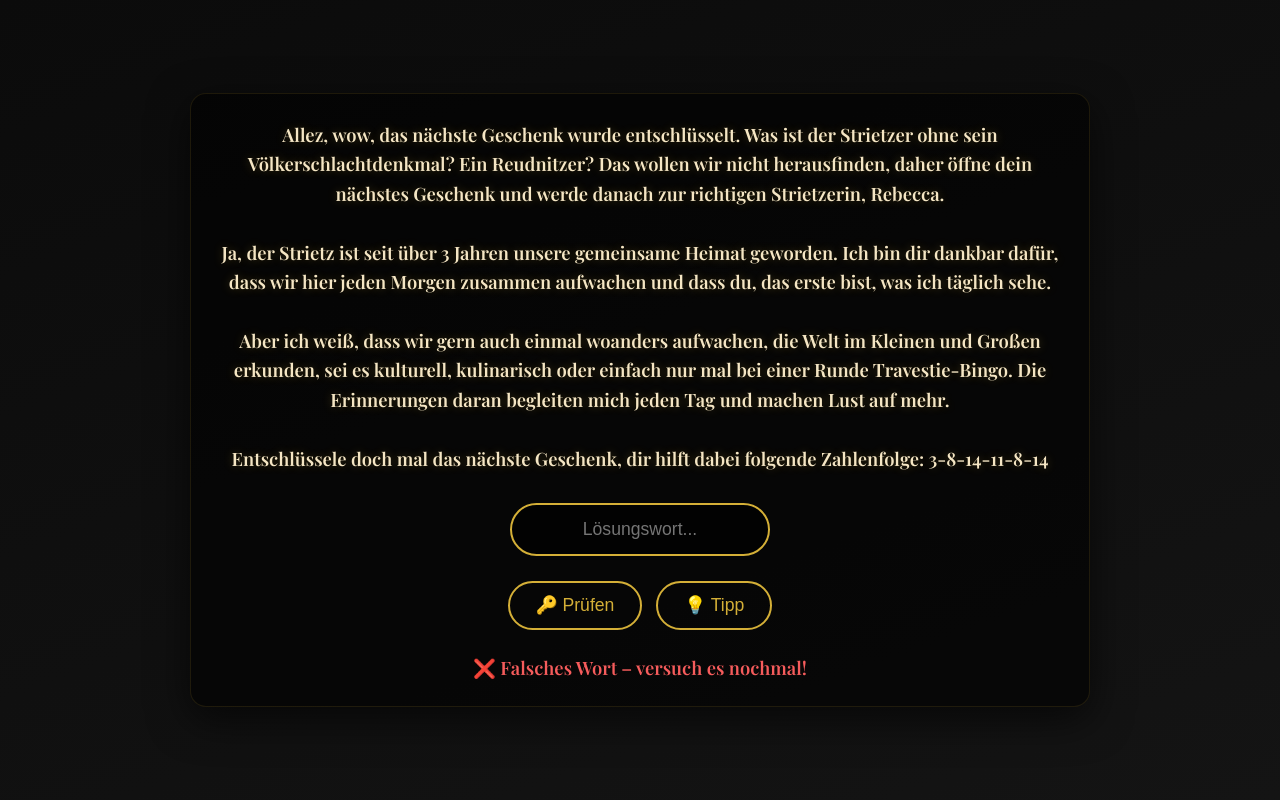
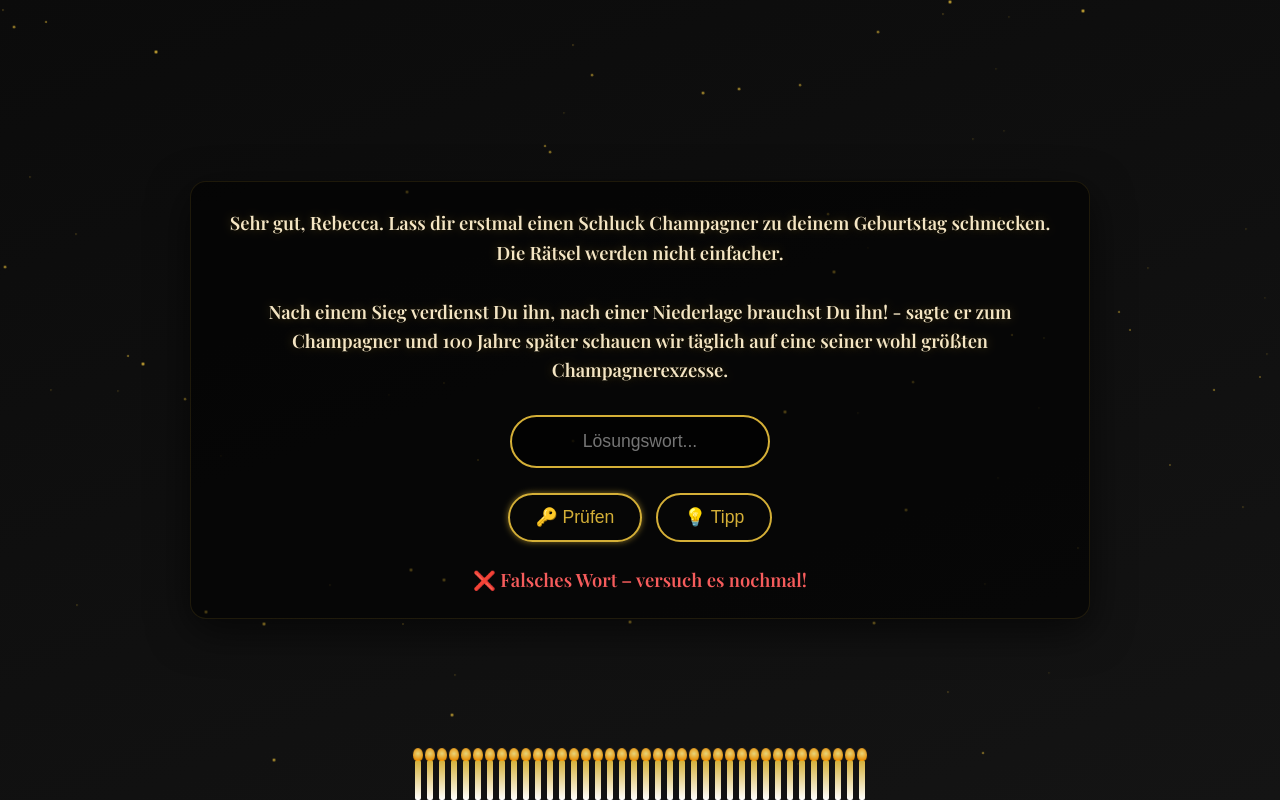
Before and after one commit to MN-sketch-Create/GeburtstagsEscape, a plain HTML site: page seite4.html in a window 1280 px wide. Both pictures are taken after a click on the button "🔑 Prüfen". Drawn offline with nearby package versions, Linux system fonts and the light colour scheme.

Commit message:
Update seite4.html

```diff
--- a/seite4.html
+++ b/seite4.html
@@ -1,55 +1,210 @@
 <!doctype html>
 <html lang="de">
 <head>
-<meta charset="utf-8">
-<meta name="viewport" content="width=device-width,initial-scale=1">
-<title>Rätsel 3 — London</title>
+<meta charset="utf-8" />
+<meta name="viewport" content="width=device-width,initial-scale=1" />
+<title>Rätsel 2 — Napoleon</title>
 <link href="https://fonts.googleapis.com/css2?family=Playfair+Display:wght@600&display=swap" rel="stylesheet">
 <style>
-:root{--gold:#d4af37;--pale:#f5e6c4;--bg-a:#0b0b0b;--bg-b:#141414;}
+:root {
+  --gold:#d4af37;
+  --pale:#f5e6c4;
+  --bg-a:#0b0b0b;
+  --bg-b:#141414;
+}
 *{box-sizing:border-box;}
-body{margin:0;min-height:100vh;display:flex;align-items:center;justify-content:center;font-family:"Playfair Display", Georgia, serif;background: linear-gradient(160deg,var(--bg-a),var(--bg-b));color:var(--pale);padding:20px;}
-.card{width:100%;max-width:900px;padding:26px;border-radius:16px;background: rgba(0,0,0,0.6);border: 1px solid rgba(212,175,55,0.12);box-shadow: 0 12px 40px rgba(0,0,0,0.6);text-align:center;}
-.intro{font-size:1.15rem;line-height:1.6;margin-bottom:30px;color:var(--pale);text-shadow:0 0 10px rgba(212,175,55,0.3);}
-input{padding:14px 20px;font-size:1.1rem;border-radius:30px;border:2px solid var(--gold);background:rgba(0,0,0,0.65);color:var(--pale);width:260px;text-align:center;margin-bottom:20px;outline:none;transition: all 0.25s ease;}
-input:focus{border-color:#f5e6c4;box-shadow:0 0 14px rgba(212,175,55,0.4);}
-button{display:inline-block;padding:12px 26px;border-radius:999px;border:2px solid var(--gold);background:transparent;color:var(--gold);font-size:1.1rem;cursor:pointer;transition:all .25s;margin:5px;}
-button:hover{background:var(--gold);color:#0d0d0d;transform:translateY(-3px);box-shadow:0 0 20px rgba(212,175,55,0.3);}
-.message{margin-top:20px;font-size:1.15rem;display:none;}
-.message.success{color:#00c56a;font-weight:600;}
-.message.error{color:#f65c5c;font-weight:600;}
-.hint{margin-top:20px;font-size:1.1rem;color:#00c0ff;display:none;font-style:italic;}
-a.next-link{display:inline-block;margin-top:25px;font-size:1.2rem;color:var(--gold);text-decoration:none;border-bottom:1px solid transparent;transition:border .25s;}
-a.next-link:hover{border-bottom:1px solid var(--gold);}
+body {
+  margin:0;
+  min-height:100vh;
+  display:flex;
+  align-items:center;
+  justify-content:center;
+  font-family:"Playfair Display", Georgia, serif;
+  background: linear-gradient(160deg,var(--bg-a),var(--bg-b));
+  color:var(--pale);
+  padding:20px;
+  overflow:hidden;
+  position:relative;
+}
+.card {
+  width:100%;
+  max-width:900px;
+  padding:26px;
+  border-radius:16px;
+  background: rgba(0,0,0,0.6);
+  border: 1px solid rgba(212,175,55,0.12);
+  box-shadow: 0 12px 40px rgba(0,0,0,0.6);
+  text-align:center;
+  position:relative;
+  z-index:2;
+}
+.intro {
+  font-size:1.15rem;
+  line-height:1.6;
+  margin-bottom:30px;
+  color:var(--pale);
+  text-shadow:0 0 10px rgba(212,175,55,0.3);
+}
+input {
+  padding:14px 20px;
+  font-size:1.1rem;
+  border-radius:30px;
+  border:2px solid var(--gold);
+  background:rgba(0,0,0,0.65);
+  color:var(--pale);
+  width:260px;
+  text-align:center;
+  margin-bottom:20px;
+  outline:none;
+  transition: all 0.25s ease;
+}
+input:focus {
+  border-color:#f5e6c4;
+  box-shadow:0 0 14px rgba(212,175,55,0.4);
+}
+button {
+  display:inline-block;
+  padding:12px 26px;
+  border-radius:999px;
+  border:2px solid var(--gold);
+  background:transparent;
+  color:var(--gold);
+  font-size:1.1rem;
+  cursor:pointer;
+  transition:all .25s;
+  margin:5px;
+  position:relative;
+}
+button:hover {
+  background:var(--gold);
+  color:#0d0d0d;
+  transform:translateY(-3px);
+  box-shadow:0 0 20px rgba(212,175,55,0.3);
+}
+.message {
+  margin-top:20px;
+  font-size:1.15rem;
+  display:none;
+}
+.message.success {color:#00c56a;font-weight:600;}
+.message.error {color:#f65c5c;font-weight:600;}
+.hint {
+  margin-top:20px;
+  font-size:1.1rem;
+  color:#00c0ff;
+  display:none;
+  font-style:italic;
+}
+a.next-link {
+  display:inline-block;
+  margin-top:25px;
+  font-size:1.2rem;
+  color:var(--gold);
+  text-decoration:none;
+  border-bottom:1px solid transparent;
+  transition:border .25s;
+}
+a.next-link:hover {border-bottom:1px solid var(--gold);}
+
+/* Effekte */
+@keyframes buttonGlow {0% {box-shadow:0 0 10px var(--gold);}50% {box-shadow:0 0 25px var(--gold);}100% {box-shadow:0 0 10px var(--gold);}}
+.candle-row {position:absolute;bottom:0;left:50%;transform:translateX(-50%);display:flex;gap:6px;z-index:1;}
+.candle {width:6px;height:40px;background:linear-gradient(to top,#fff,var(--gold));border-radius:2px;position:relative;}
+.flame {position:absolute;top:-12px;left:50%;transform:translateX(-50%);width:10px;height:14px;background:radial-gradient(circle at 50% 40%, #ffec85, #ff9900 70%, transparent 80%);border-radius:50%;animation:flicker 1s infinite alternate ease-in-out;}
+@keyframes flicker {0% { transform:translateX(-50%) scale(1) rotate(-2deg); opacity:0.9; }100%{ transform:translateX(-50%) scale(1.1) rotate(2deg); opacity:1; }}
+.stars {position:absolute;top:0;left:0;width:100%;height:100%;pointer-events:none;overflow:hidden;z-index:0;}
+.star {position:absolute;width:2px;height:2px;background:var(--gold);border-radius:50%;opacity:0.8;animation: twinkle 4s infinite ease-in-out;}
+@keyframes twinkle {0%,100% { opacity:0.2; transform:scale(0.8);} 50% { opacity:1; transform:scale(1.5);} }
+.spark {position:absolute;width:4px;height:4px;background:var(--gold);border-radius:50%;opacity:0.9;pointer-events:none;animation: sparkMove 0.6s forwards;}
+@keyframes sparkMove {0% {transform:translate(0,0) scale(1); opacity:1;}100% {transform:translate(var(--x), var(--y)) scale(0); opacity:0;}}
 </style>
 </head>
 <body>
 <div class="card">
   <div class="intro">
-    Allez, wow, das nächste Geschenk wurde entschlüsselt. Was ist der Strietzer ohne sein Völkerschlachtdenkmal? Ein Reudnitzer? Das wollen wir nicht herausfinden, daher öffne dein nächstes Geschenk und werde danach zur richtigen Strietzerin, Rebecca.<br><br>
-    Ja, der Strietz ist seit über 3 Jahren unsere gemeinsame Heimat geworden. Ich bin dir dankbar dafür, dass wir hier jeden Morgen zusammen aufwachen und dass du, das erste bist, was ich täglich sehe.<br><br>
-    Aber ich weiß, dass wir gern auch einmal woanders aufwachen, die Welt im Kleinen und Großen erkunden, sei es kulturell, kulinarisch oder einfach nur mal bei einer Runde Travestie-Bingo. Die Erinnerungen daran begleiten mich jeden Tag und machen Lust auf mehr.<br><br>
-    Entschlüssele doch mal das nächste Geschenk, dir hilft dabei folgende Zahlenfolge: 3-8-14-11-8-14
+    Sehr gut, Rebecca. Lass dir erstmal einen Schluck Champagner zu deinem Geburtstag schmecken. Die Rätsel werden nicht einfacher.<br><br>
+    Nach einem Sieg verdienst Du ihn, nach einer Niederlage brauchst Du ihn! - sagte er zum Champagner und 100 Jahre später schauen wir täglich auf eine seiner wohl größten Champagnerexzesse.
   </div>
   <input type="text" id="wordInput" placeholder="Lösungswort...">
   <br>
-  <button onclick="checkWord()">🔑 Prüfen</button>
+  <button id="checkBtn" onclick="checkWord()">🔑 Prüfen</button>
   <button onclick="showHint()">💡 Tipp</button>
 
   <div id="errorMsg" class="message error">❌ Falsches Wort – versuch es nochmal!</div>
   <div id="successMsg" class="message success">
-    ✅ Richtig! Weiter geht’s!<br>
-    <a class="next-link" href="seite5.html">➡ Nächstes Geschenk</a>
+    ✅ Richtig! Super gemacht! Du bist auf einem guten Weg, Rebecca!<br>
+    <a class="next-link" href="seite4.html">➡ Weiter zum nächsten Rätsel</a>
   </div>
-  <div id="hintMsg" class="hint">Napoleon schaffte es hier nicht hin.</div>
+  <div id="hintMsg" class="hint">Blau ist Top - tausche O mit A und M - I</div>
 </div>
+
+<!-- Kerzen -->
+<div class="candle-row" id="candleRow"></div>
+<!-- Sterne -->
+<div class="stars" id="stars"></div>
+
 <script>
+// Kerzen erzeugen
+const row = document.getElementById('candleRow');
+for(let i=0;i<38;i++){
+  const candle = document.createElement('div');
+  candle.className='candle';
+  const flame = document.createElement('div');
+  flame.className='flame';
+  candle.appendChild(flame);
+  row.appendChild(candle);
+}
+
+// Sterne erzeugen
+const stars = document.getElementById('stars');
+for(let i=0;i<80;i++){
+  const s = document.createElement('div');
+  s.className='star';
+  s.style.top=Math.random()*100+'%';
+  s.style.left=Math.random()*100+'%';
+  s.style.animationDelay=(Math.random()*5)+'s';
+  stars.appendChild(s);
+}
+
+// Funken beim Button-Klick
+function createSparks(btn){
+  for(let i=0;i<8;i++){
+    const spark = document.createElement('div');
+    spark.className='spark';
+    const x=(Math.random()-0.5)*100+'px';
+    const y=(Math.random()-0.5)*100+'px';
+    spark.style.setProperty('--x',x);
+    spark.style.setProperty('--y',y);
+    const rect=btn.getBoundingClientRect();
+    spark.style.top=rect.top+rect.height/2+'px';
+    spark.style.left=rect.left+rect.width/2+'px';
+    document.body.appendChild(spark);
+    setTimeout(()=>{spark.remove();},600);
+  }
+}
+
+// Rätsel-Logik
 function checkWord(){
-  const input=document.getElementById("wordInput").value.trim().toLowerCase();
-  const correctWord="london";
-  document.getElementById("successMsg").style.display=input===correctWord?"block":"none";
-  document.getElementById("errorMsg").style.display=input===correctWord?"none":"block";
+  const input = document.getElementById("wordInput").value.trim().toLowerCase();
+  const correctWord = "napoleon";
+  const errorMsg = document.getElementById("errorMsg");
+  const successMsg = document.getElementById("successMsg");
+  const btn = document.getElementById("checkBtn");
+
+  createSparks(btn);
+
+  if(input === correctWord){
+    successMsg.style.display = "block";
+    errorMsg.style.display = "none";
+    btn.style.animation = 'buttonGlow 0.8s ease-in-out 2';
+  } else {
+    successMsg.style.display = "none";
+    errorMsg.style.display = "block";
+    btn.style.boxShadow='0 0 15px red';
+    setTimeout(()=>{btn.style.boxShadow='0 0 6px rgba(212,175,55,0.6)';},300);
+  }
 }
+
 function showHint(){document.getElementById("hintMsg").style.display="block";}
 </script>
 </body>
```
